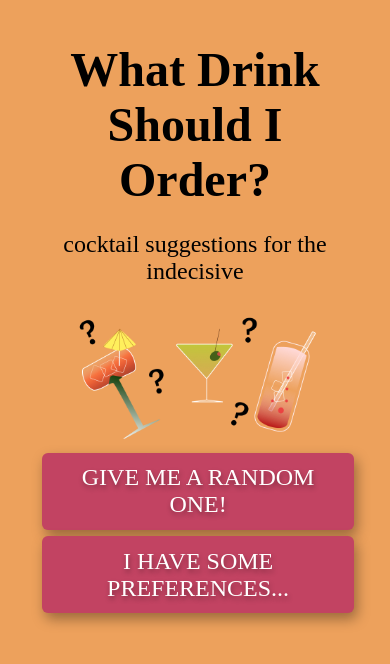
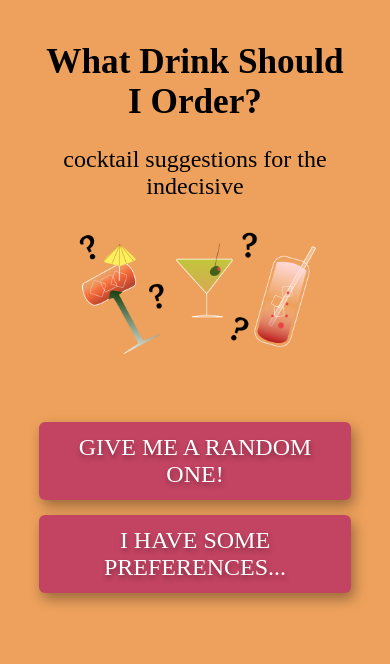
Before and after one commit to BlueNealis/what-should-I-order, a Next.js app: page / in a window 390 px wide. Shown: the top 664 px of the page. Built offline with nearby package versions, Linux system fonts and the light colour scheme; a web font is replaced by a local one.

Commit message:
Adjust header size and button spacing

```diff
--- a/styles/Home.module.scss
+++ b/styles/Home.module.scss
@@ -36,6 +36,10 @@
 }
 
 @media screen and (max-width: 768px) {
+  .header {
+    font-size: 2.2rem;
+  }
+
   .box {
     height: 100vh;
     width: 100vw;
@@ -45,13 +49,13 @@
     flex-direction: column;
     justify-content: center;
     align-items: center;
-    margin: 0%;
+    margin-top: 5vh;
     width: 100vw;
   }
 
   .button {
     width: 80vw;
-    margin: 1%;
+    margin-top: 5%;
   }
 
   .cocktails {
```
